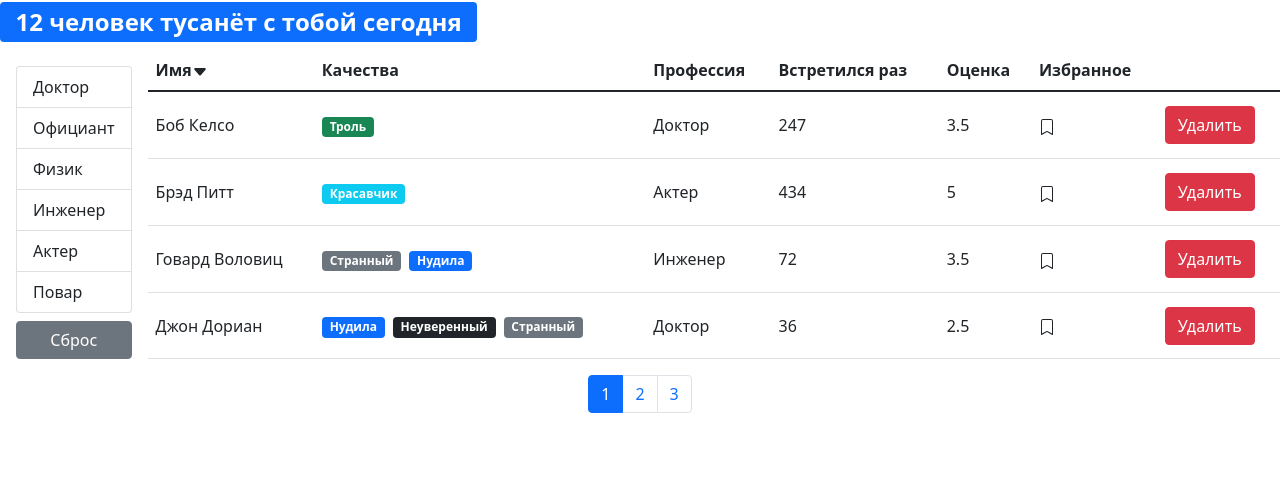
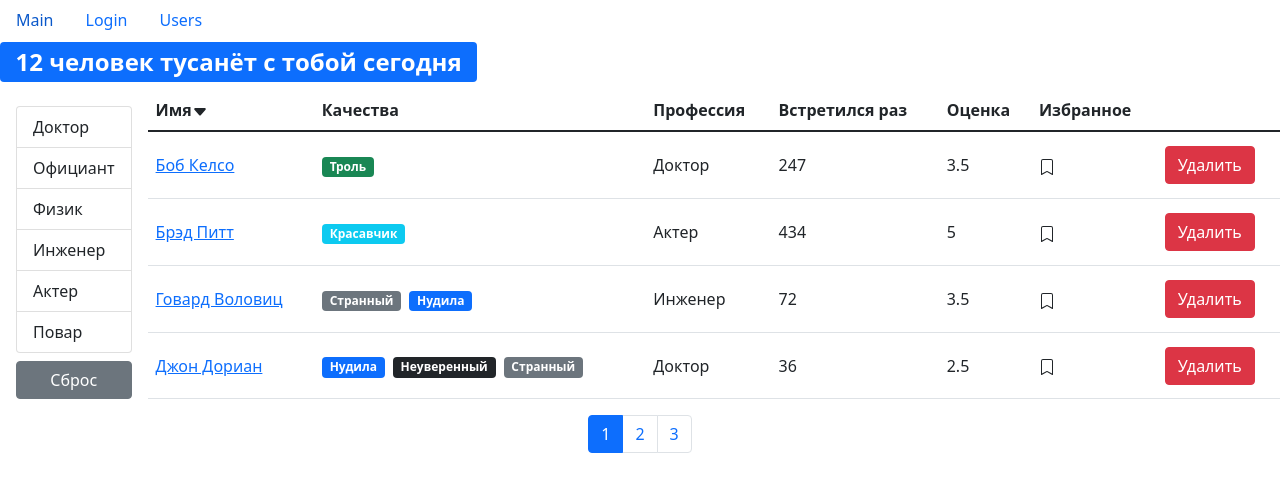
Before and after one commit to Den9rcq/fast-company-app, a React (Create React App) app: page /users/67rdca3eeb7f6fgeed471815 in a window 1280 px wide. Shown: the top 492 px of the page. Built offline with nearby package versions, Linux system fonts and the light colour scheme.

Commit message:
create component NavBar & layouts

```diff
--- a/package.json
+++ b/package.json
@@ -11,6 +11,7 @@
         "prop-types": "^15.7.2",
         "react": "^17.0.2",
         "react-dom": "^17.0.2",
+        "react-router-dom": "^5.3.0",
         "react-scripts": "4.0.3",
         "web-vitals": "^2.1.0"
     },
--- a/src/App.js
+++ b/src/App.js
@@ -1,8 +1,21 @@
 import React from "react";
-import Users from "./components/users";
+import NavBar from "./components/navBar";
+import { Switch, Route } from "react-router-dom";
+import Main from "./layouts/main";
+import Login from "./layouts/login";
+import Users from "./layouts/users";
 
 const App = () => {
-    return <Users/>;
+    return (
+        <>
+            <NavBar/>
+            <Switch>
+                <Route path="/login" component={Login}/>
+                <Route path="/users/:userId?" component={Users}/>
+                <Route path="/" component={Main}/>
+            </Switch>
+        </>
+    );
 };
 
 export default App;
--- a/src/api/fake.api/user.api.js
+++ b/src/api/fake.api/user.api.js
@@ -150,6 +150,14 @@ const fetchAll = () =>
         }, 2000);
     });
 
+const getById = (id) =>
+    new Promise(resolve => {
+        window.setTimeout(() => {
+            resolve(users.find(user => user._id === id));
+        }, 1000);
+    });
+
 export default {
-    fetchAll
+    fetchAll,
+    getById
 };
--- /dev/null
+++ b/src/components/navBar.jsx
@@ -0,0 +1,29 @@
+import React from "react";
+import { Link } from "react-router-dom";
+
+const NavBar = () => {
+    return (
+        <ul className="nav">
+            <li className="nav-item">
+                <Link
+                    className="nav-link"
+                    to="/">Main
+                </Link>
+            </li>
+            <li className="nav-item">
+                <Link
+                    className="nav-link"
+                    to="/login">Login
+                </Link>
+            </li>
+            <li className="nav-item">
+                <Link
+                    className="nav-link"
+                    to="/users">Users
+                </Link>
+            </li>
+        </ul>
+    );
+};
+
+export default NavBar;
--- a/src/components/usersTable.jsx
+++ b/src/components/usersTable.jsx
@@ -3,10 +3,17 @@ import PropTypes from "prop-types";
 import BookMark from "./bookMark";
 import Quality from "./quality";
 import Table from "./table";
+import { Link } from "react-router-dom";
 
 const UsersTable = ({ users, onSort, selectedSort, onToggleMark, onDelete }) => {
     const columns = {
-        name: { path: "name", name: "Имя" },
+        name: {
+            path: "name",
+            name: "Имя",
+            component: (user) => (
+                <Link to={`/users/${user._id}`}>{user.name}</Link>
+            )
+        },
         qualities: {
             name: "Качества",
             component: (user) => (
--- a/src/index.js
+++ b/src/index.js
@@ -4,10 +4,13 @@ import "./index.css";
 import reportWebVitals from "./reportWebVitals";
 import "bootstrap/dist/css/bootstrap.css";
 import App from "./App";
+import { BrowserRouter } from "react-router-dom";
 
 ReactDOM.render(
     <React.StrictMode>
-        <App />
+        <BrowserRouter>
+            <App />
+        </BrowserRouter>
     </React.StrictMode>,
     document.getElementById("root")
 );
--- /dev/null
+++ b/src/layouts/login.jsx
@@ -0,0 +1,11 @@
+import React from "react";
+
+const Login = () => {
+    return (
+        <div>
+            <h2>Login</h2>
+        </div>
+    );
+};
+
+export default Login;
--- /dev/null
+++ b/src/layouts/main.jsx
@@ -0,0 +1,11 @@
+import React from "react";
+
+const Main = () => {
+    return (
+        <div>
+            <h2>Main</h2>
+        </div>
+    );
+};
+
+export default Main;
```
Also changed, not shown: src/layouts/users.jsx (renamed from src/components/users.jsx, +5 -5 lines), 1 other file (tests, documents, lock files or other folders).
